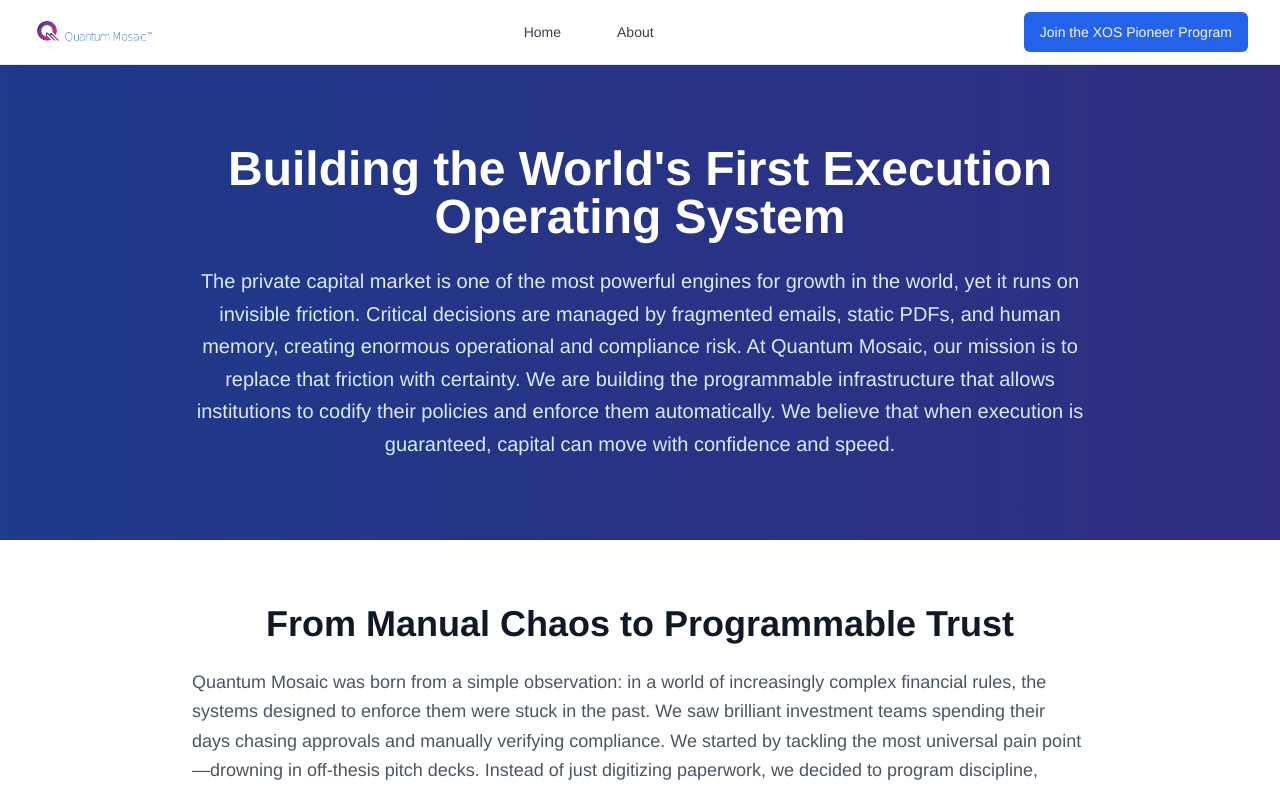
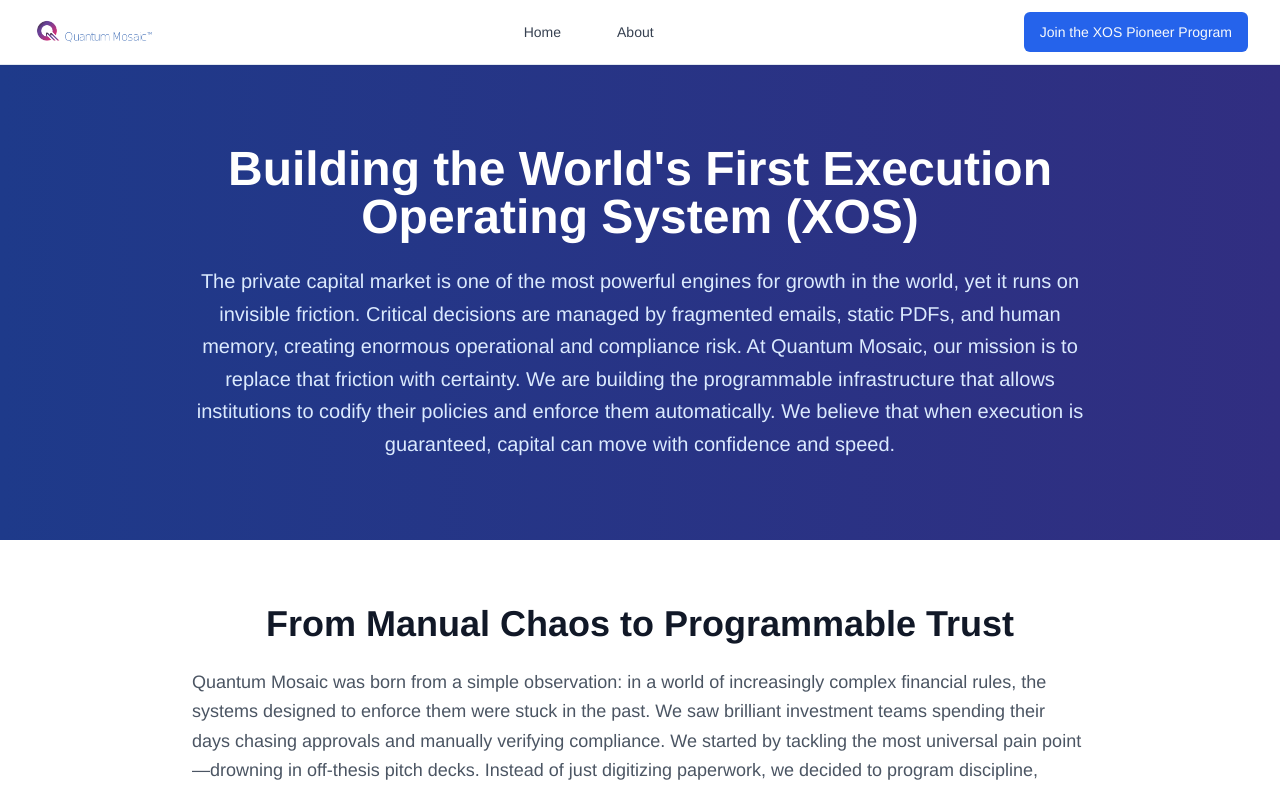
Before and after one commit to HariomDhage/quantum-mosaic-rails, a React (Vite) app: page /about in a window 1280 px wide. Shown: the top 790 px of the page. Built offline with nearby package versions, Linux system fonts and the light colour scheme.

Commit message:
Update footer text.
Change "Building the World's First Execution Operating System" to "Building the World's First Execution Operating System (XOS)" in the footer.

```diff
--- a/src/pages/About.tsx
+++ b/src/pages/About.tsx
@@ -58,7 +58,7 @@ const About = () => {
             <div className="max-w-7xl mx-auto px-4 sm:px-6 lg:px-8">
               <div className="text-center max-w-4xl mx-auto">
                 <h1 className="text-5xl font-bold mb-6">
-                  Building the World's First Execution Operating System
+                  Building the World's First Execution Operating System (XOS)
                 </h1>
                 <p className="text-xl text-blue-100 leading-relaxed">
                   The private capital market is one of the most powerful engines for growth in the world, yet it runs on invisible friction. Critical decisions are managed by fragmented emails, static PDFs, and human memory, creating enormous operational and compliance risk. At Quantum Mosaic, our mission is to replace that friction with certainty. We are building the programmable infrastructure that allows institutions to codify their policies and enforce them automatically. We believe that when execution is guaranteed, capital can move with confidence and speed.
```
